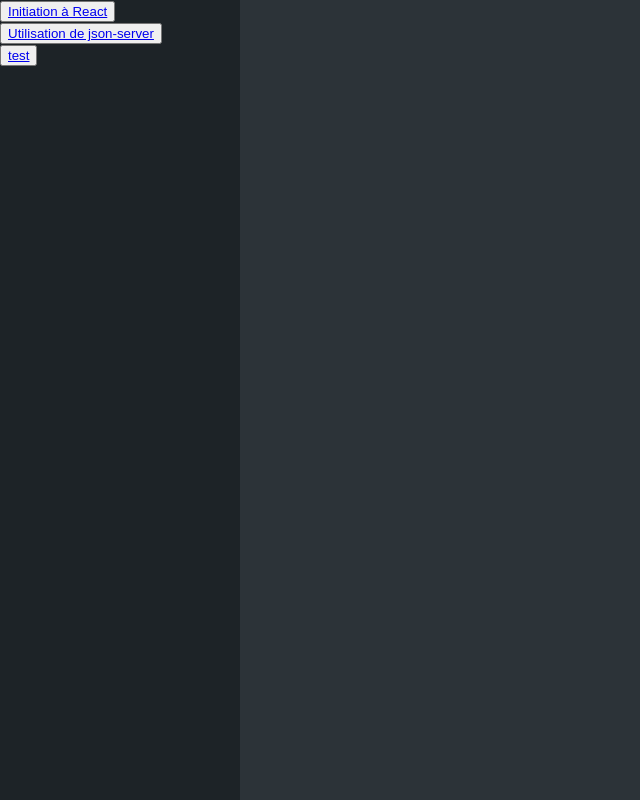
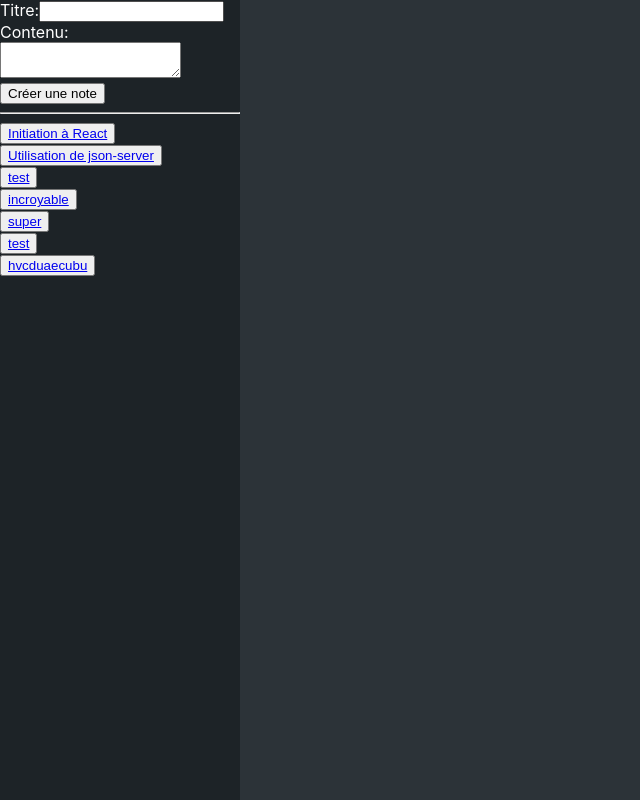
Before and after one commit to lecomtevictor/notecommi, a React (Create React App) app: page / in a window 1280 px wide. Shown: the whole page, without its empty margins (0-640 px from the left). Built offline with nearby package versions, Linux system fonts and the light colour scheme; data requests are answered from the project's data file.

Commit message:
ajout de la création de notes dans le app.js

```diff
--- a/api/db.json
+++ b/api/db.json
@@ -14,6 +14,26 @@
       "title": "test",
       "content": "style mon gars sa focntionne a mort incroyable",
       "id": 3
+    },
+    {
+      "title": "incroyable",
+      "content": "en vrai sa fonctionne pas mal ",
+      "id": 4
+    },
+    {
+      "title": "super",
+      "content": "styel a liorhj fvzhbvgfzbejvfbzjvf vhcf ez,nvfezbjvbv ejcvhjbgf,; evghejhc jleh cjlcf ;cvnbkezqclkjb;cvescvsbcvkjeszkmebhvgkvfhjcf ezkvfezbcfkmjqesbkmj ezjlcjzbvfkjezb vkmvik",
+      "id": 5
+    },
+    {
+      "title": "test",
+      "content": "tegtsgfdsahvdcha\n",
+      "id": 6
+    },
+    {
+      "title": "hvcduaecubu",
+      "content": "hjcbjaejcbaezbcize",
+      "id": 7
     }
   ],
   "profile": {
--- a/src/App.js
+++ b/src/App.js
@@ -5,6 +5,8 @@ import './App.css';
 function App() {
   const [notes, setNotes] = useState([]);
   const [selectedNote, setSelectedNote] = useState(null);
+  const [newNoteTitle, setNewNoteTitle] = useState("");
+  const [newNoteContent, setNewNoteContent] = useState("");
 
   const fetchNotes = async () => {
     const response = await fetch("/notes");
@@ -16,6 +18,30 @@ function App() {
     setSelectedNote(note);
   };
 
+  const handleNewNoteSubmit = async (event) => {
+    event.preventDefault();
+
+    const response = await fetch("/notes", {
+      method: "POST",
+      headers: {
+        "Content-Type": "application/json"
+      },
+      body: JSON.stringify({ title: newNoteTitle, content: newNoteContent })
+    });
+
+    if (response.ok) {
+      const result = await response.json();
+      setNotes([...notes, result]);
+      setSelectedNote(result);
+      setNewNoteTitle("");
+      setNewNoteContent("");
+    }
+  };
+
+  const handleGoBack = () => {
+    setSelectedNote(null);
+  };
+
   useEffect(() => {
     fetchNotes();
   }, []);
@@ -23,11 +49,35 @@ function App() {
   return (
     <>
       <aside className="Side">
-        {Array.isArray(notes) && notes.map((note) => (
-          <div key={note.id} className='titre_notes'>
-            <button><Link to={`/notes/${note.id}`} onClick={() => handleNoteClick(note)}>{note.title}</Link></button>
+        {selectedNote ? (
+          <div>
+            <h3>{selectedNote.title}</h3>
+            <p>{selectedNote.content}</p>
+            <button type="button" onClick={handleGoBack}>Retour</button>
           </div>
-        ))}
+        ) : (
+          <div>
+            <form onSubmit={handleNewNoteSubmit}>
+              <label>
+                Titre:
+                <input type="text" value={newNoteTitle} onChange={(event) => setNewNoteTitle(event.target.value)} />
+              </label>
+              <label>
+                Contenu:
+                <textarea value={newNoteContent} onChange={(event) => setNewNoteContent(event.target.value)}></textarea>
+              </label>
+              <div>
+                <button type="submit">Créer une note</button>
+              </div>
+            </form>
+            <hr />
+            {Array.isArray(notes) && notes.map((note) => (
+              <div key={note.id} className='titre_notes'>
+                <button><Link to={`/notes/${note.id}`} onClick={() => handleNoteClick(note)}>{note.title}</Link></button>
+              </div>
+            ))}
+          </div>
+        )}
       </aside>
       <main className="Main">
         {selectedNote && (
--- a/src/index.js
+++ b/src/index.js
@@ -15,7 +15,6 @@ ReactDOM.render(
 );
 
 
-
 // If you want to start measuring performance in your app, pass a function
 // to log results (for example: reportWebVitals(console.log))
 // or send to an analytics endpoint. Learn more: https://bit.ly/CRA-vitals
```
